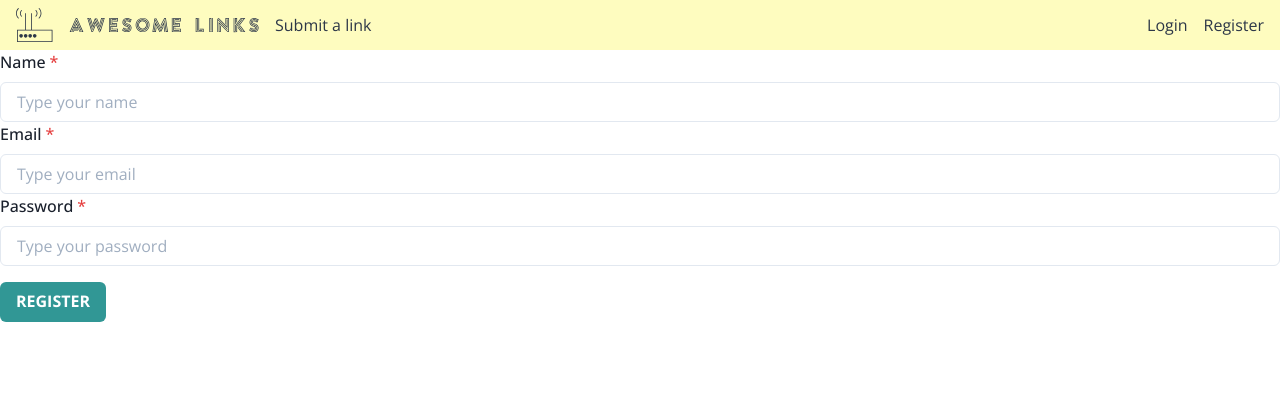
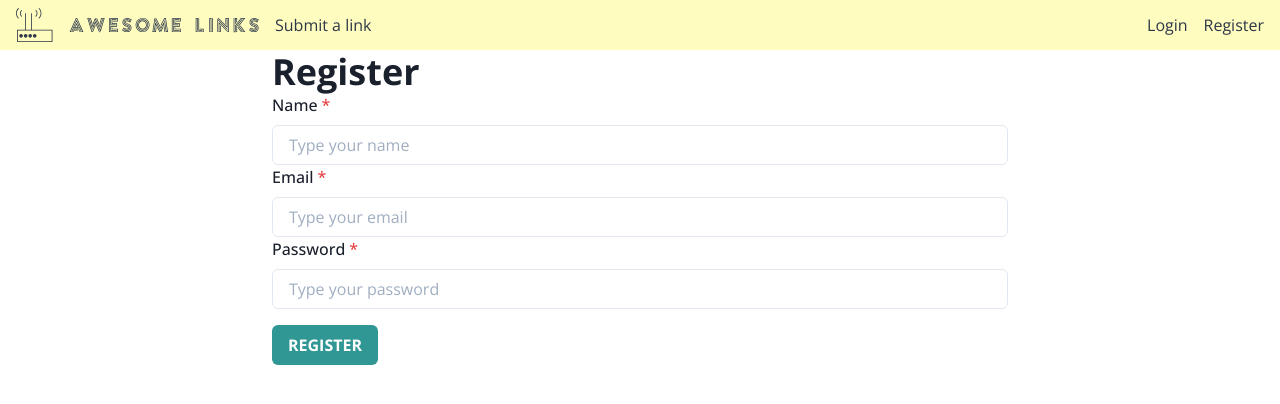
Before and after one commit to jorgeyza/awesomeLinks, a Next.js app: page /register in a window 1280 px wide. Shown: the top 404 px of the page. Built offline with nearby package versions, Linux system fonts and the light colour scheme.

Commit message:
Update Register page

```diff
--- a/pages/register.tsx
+++ b/pages/register.tsx
@@ -1,6 +1,12 @@
+import { Container, Heading } from '@chakra-ui/react';
 import Form from 'components/Form';
 import type { NextPage } from 'next';
 
-const Register: NextPage = () => <Form />;
+const Register: NextPage = () => (
+  <Container maxW='container.md'>
+    <Heading as='h1'>Register</Heading>
+    <Form />
+  </Container>
+);
 
 export default Register;
```
